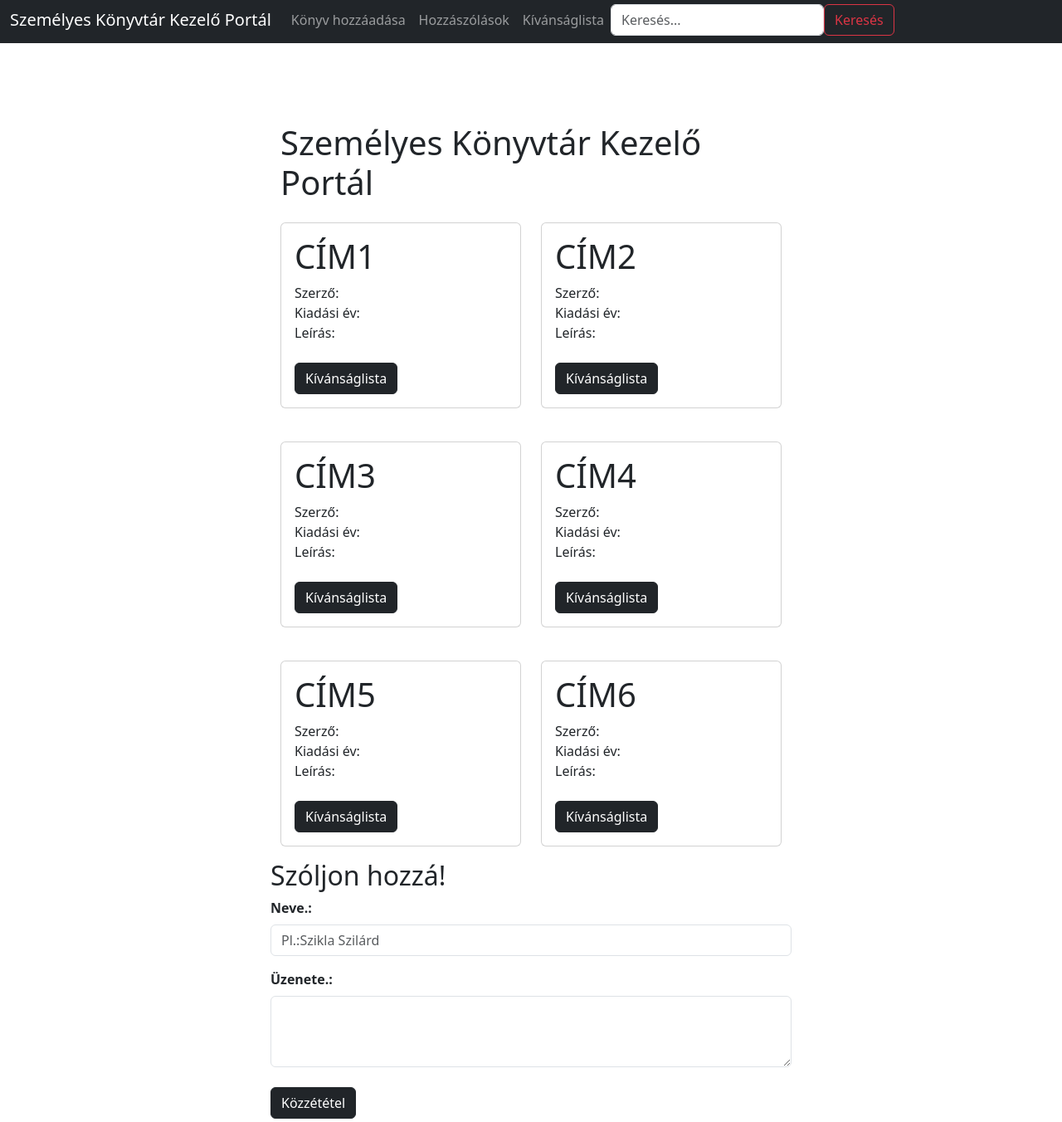
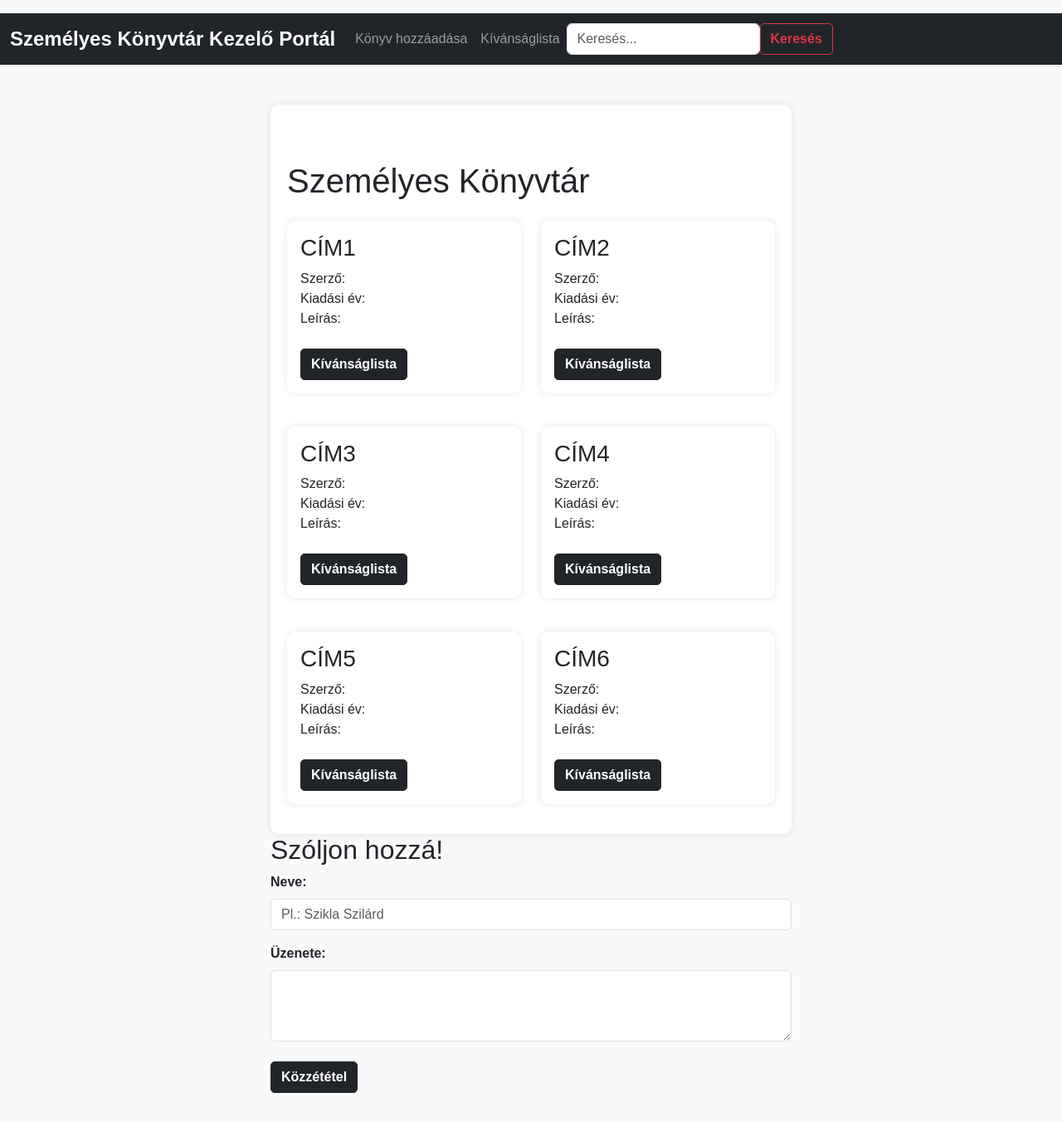
Before and after one commit to viktorkaa/Konyvtar, a plain HTML site: page index.html in a window 1280 px wide. Shown: the part 4-1356 px from the top of the page at 83% size. Drawn offline with nearby package versions, Linux system fonts and the light colour scheme.

Commit message:
Végleges oldal

```diff
--- a/index.html
+++ b/index.html
@@ -1,24 +1,56 @@
 <!DOCTYPE html>
-<html lang="hu">
-
+<html lang="en">
 <head>
     <meta charset="UTF-8">
+    <meta http-equiv="X-UA-Compatible" content="IE=edge">
     <meta name="viewport" content="width=device-width, initial-scale=1.0">
-    <title>Személyes Könyvtár Kezelő Portál</title>
     <link href="https://cdn.jsdelivr.net/npm/bootstrap@5.3.0-alpha1/dist/css/bootstrap.min.css" rel="stylesheet">
+    <script src="https://cdn.jsdelivr.net/npm/bootstrap@5.3.0-alpha1/dist/js/bootstrap.bundle.min.js"></script>
+    <title>Személyes Könyvtár</title>
+    <style>
+        body {
+            background-color: #f8f9fa;
+            font-family: Arial, sans-serif;
+            padding-top: 20px;
+            padding-bottom: 20px;
+        }
+
+        .navbar-brand {
+            font-size: 24px;
+            font-weight: bold;
+        }
+
+        .container {
+            background-color: #fff;
+            border-radius: 10px;
+            padding: 20px;
+            box-shadow: 0px 0px 10px 0px rgba(0,0,0,0.1);
+            border-color: black;
+        }
+
+        .card {
+            border: none;
+            border-radius: 10px;
+            box-shadow: 0px 0px 10px 0px rgba(0,0,0,0.1);
+        }
+
+        .btn {
+            border-radius: 5px;
+            font-weight: bold;
+        }
+
+    </style>
 </head>
-
 <body>
     <nav class="navbar navbar-expand-lg navbar-dark bg-dark">
-        <div class="container-fluid"> <a class="navbar-brand" href="#">Személyes Könyvtár Kezelő Portál</a> <button class="navbar-toggler"
+        <div class="container-fluid"> <a class="navbar-brand "onclick="window.location.href='index.html'">Személyes Könyvtár Kezelő Portál</a> <button class="navbar-toggler"
                 type="button" data-toggle="collapse" data-target="#navbarSupportedContent"
                 aria-controls="navbarSupportedContent" aria-expanded="false" aria-label="Toggle navigation"> <span
                     class="navbar-toggler-icon"></span> </button>
             <div class="collapse navbar-collapse" id="navbarSupportedContent">
                 <ul class="navbar-nav mr-auto mb-2 mb-lg-0">
                         <li class="nav-item"> <a class="nav-link" href="#h2" onclick="window.location.href='hozzaadas.html'">Könyv hozzáadása</a> </li>
-                        <li class="nav-item"> <a class="nav-link" href="#h2">Hozzászólások</a> </li>
-                        <li class="nav-item"> <a class="nav-link" href="#h2">Kívánságlista</a> </li>
+                        <li class="nav-item"> <a class="nav-link" href="#h2" onclick="window.location.href='osszeskonyv.html'" >Kívánságlista</a> </li>
                 </ul>
                 <form class="d-flex"> <input class="form-control mr-2" type="search" placeholder="Keresés..."
                         aria-label="Search"> <button class="btn btn-outline-danger" type="submit">Keresés</button>
@@ -29,12 +61,12 @@
     <div class="row justify-content-center mt-5">
         <div class="col-lg-6 col-md-8 col-sm-10">
             <div class="container">
-                <h1 class="mt-5 mb-4">Személyes Könyvtár Kezelő Portál</h1>
+                <h1 class="mt-5 mb-4" text="justify-content-center">Személyes Könyvtár</h1>
                 <div class="row mt-4">
                     <div class="col-md-6 mb-3">
                         <div class="card">
                             <div class="card-body">
-                                <h1>CÍM1</h1>
+                                <h3>CÍM1</h3>
                                 Szerző:<br>
                                 Kiadási év:<br>
                                 Leírás:<br>
@@ -46,7 +78,7 @@
                     <div class="col-md-6 mb-3">
                         <div class="card">
                             <div class="card-body">
-                                <h1>CÍM2</h1>
+                                <h3>CÍM2</h3>
                                 Szerző:<br>
                                 Kiadási év:<br>
                                 Leírás:<br>
@@ -60,7 +92,7 @@
                     <div class="col-md-6 mb-3">
                         <div class="card">
                             <div class="card-body">
-                                <h1>CÍM3</h1>
+                                <h3>CÍM3</h3>
                                 Szerző:<br>
                                 Kiadási év:<br>
                                 Leírás:<br>
@@ -72,7 +104,7 @@
                     <div class="col-md-6 mb-3">
                         <div class="card">
                             <div class="card-body">
-                                <h1>CÍM4</h1>
+                                <h3>CÍM4</h3>
                                 Szerző:<br>
                                 Kiadási év:<br>
                                 Leírás:<br>
@@ -86,7 +118,7 @@
                     <div class="col-md-6 mb-3">
                         <div class="card">
                             <div class="card-body">
-                                <h1>CÍM5</h1>
+                                <h3>CÍM5</h3>
                                 Szerző:<br>
                                 Kiadási év:<br>
                                 Leírás:<br>
@@ -98,7 +130,7 @@
                     <div class="col-md-6 mb-3">
                         <div class="card">
                             <div class="card-body">
-                                <h1>CÍM6</h1>
+                                <h3>CÍM6</h3>
                                 Szerző:<br>
                                 Kiadási év:<br>
                                 Leírás:<br>
@@ -110,22 +142,48 @@
                 </div>
             </div>
             <div class="mb-4">
-                <h2>Szóljon hozzá!</h2>
-                <div class="mb-3">
-                    <label for="exampleFormControlInput1" class="form-label"><b>Neve.:</b></label>
-                    <input type="email" class="form-control" id="name" placeholder="Pl.:Szikla Szilárd">
+                <div class="mb-4">
+                    <h2>Szóljon hozzá!</h2>
+                    <div class="mb-3">
+                        <label for="exampleFormControlInput1" class="form-label"><b>Neve:</b></label>
+                        <input type="text" class="form-control" id="nameInput" placeholder="Pl.: Szikla Szilárd">
+                    </div>
+                    <div class="mb-3">
+                        <label for="exampleFormControlTextarea1" class="form-label"><b>Üzenete:</b></label>
+                        <textarea class="form-control" id="messageInput" rows="3"></textarea>
+                        <br>
+                        <button type="button" class="btn btn-dark" onclick="publikalas()">Közzététel</button>
+                    </div>
                 </div>
-                <div class="mb-3">
-                    <label for="exampleFormControlTextarea1" class="form-label"><b>Üzenete.:</b></label>
-                    <textarea class="form-control" id="uzenet" rows="3"></textarea>
-                    <br>
-                    <button type="button" class="btn btn-dark">Közzététel</button>
-                </div>
+                <div id="commentSection"></div>
             </div>
-
-            <script src="https://cdn.jsdelivr.net/npm/bootstrap@5.3.0-alpha1/dist/js/bootstrap.bundle.min.js"></script>
         </div>
     </div>
+
+    <script>
+        function publikalas() {
+            var name = document.getElementById("nameInput").value;
+            var message = document.getElementById("messageInput").value;
+
+            if (name.trim() !== "" && message.trim() !== "") {
+                var commentDiv = document.createElement("div");
+                commentDiv.classList.add("mb-3");
+
+                var nameParagraph = document.createElement("p");
+                nameParagraph.innerHTML = "<b>" + name + ":</b>";
+                var messageParagraph = document.createElement("p");
+                messageParagraph.textContent = message;
+
+                commentDiv.appendChild(nameParagraph);
+                commentDiv.appendChild(messageParagraph);
+
+                document.getElementById("commentSection").appendChild(commentDiv);
+                document.getElementById("nameInput").value = "";
+                document.getElementById("messageInput").value = "";
+            } else {
+                alert("Sajnáljuk, hiba történt,próbálja újra!");
+            }
+        }
+    </script>
 </body>
-
 </html>
```
Also changed, not shown: hozzaadas.html (+85 -11 lines), osszeskonyv.html (added, +63 -0 lines).
